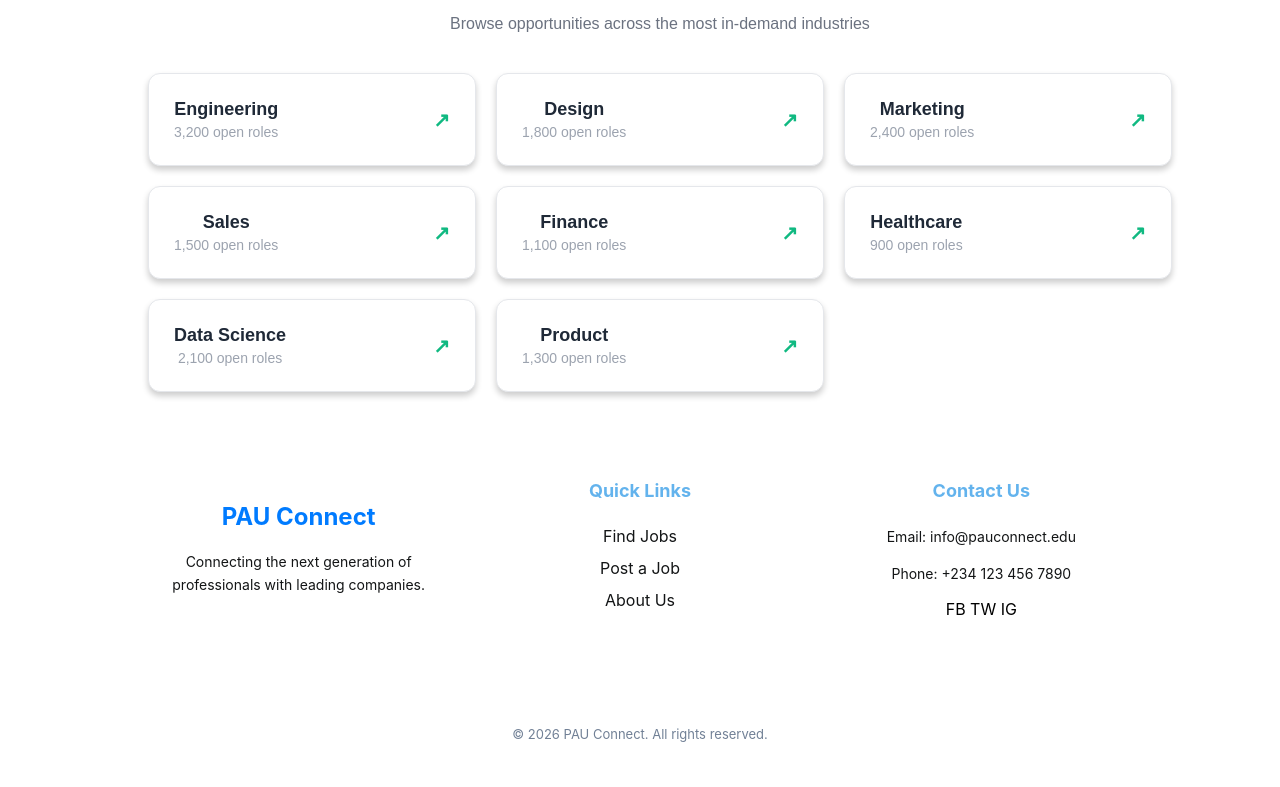
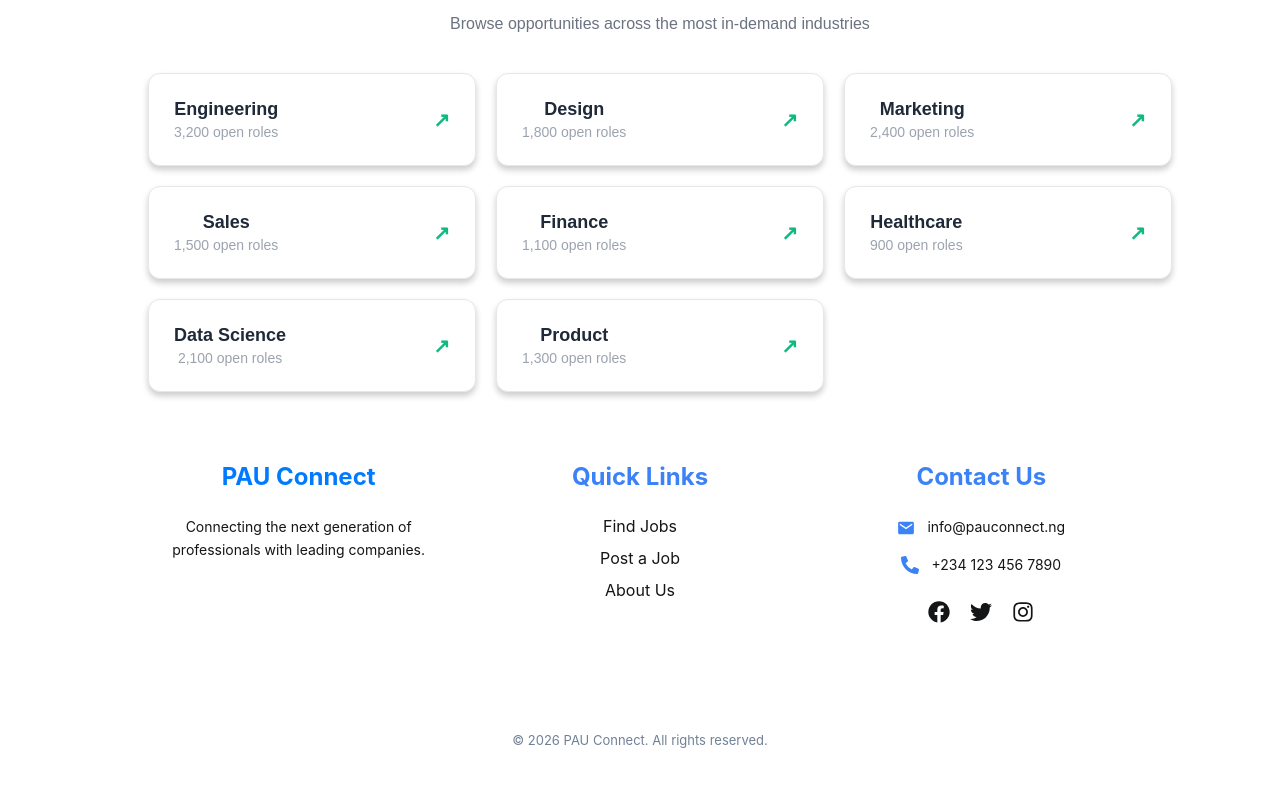
Before and after one commit to Sheismargret/COS-Group-2, a React (Create React App) app in the folder frontend/: page / in a window 1280 px wide. Shown: the part 908-1695 px from the top of the page. Built offline with nearby package versions, Linux system fonts and the light colour scheme.

Commit message:
Footer changes

```diff
--- a/frontend/package.json
+++ b/frontend/package.json
@@ -9,6 +9,7 @@
     "@testing-library/user-event": "^13.5.0",
     "react": "^19.2.5",
     "react-dom": "^19.2.5",
+    "react-icons": "^5.6.0",
     "react-router-dom": "^7.14.2",
     "react-scripts": "5.0.1",
     "web-vitals": "^2.1.4"
--- a/frontend/src/components/Footer.js
+++ b/frontend/src/components/Footer.js
@@ -1,5 +1,7 @@
 import React from 'react';
 import '../styles/Footer.css';
+import { FaFacebook, FaTwitter, FaInstagram, FaPhoneAlt } from 'react-icons/fa';
+import { IoMdMail } from 'react-icons/io';
 
 const Footer = () => {
   return (
@@ -8,7 +10,7 @@ const Footer = () => {
 
         {/* Column 1 */}
         <div className="footer-col">
-          <h5 className="footer-brand"><span className="blue-text">PAU Connect</span></h5>
+          <h3 className="col-title"><span className="blue-text">PAU Connect</span></h3>
           <p className="footer-text">Connecting the next generation of professionals with leading companies.</p>
         </div>
 
@@ -22,17 +24,32 @@ const Footer = () => {
           </ul>
         </div>
 
-        {/* Column 3 */}
+{/* Column 3: Contact */}
         <div className="footer-col">
           <h3 className="col-title">Contact Us</h3>
-          <p className="footer-text">Email: info@pauconnect.edu</p>
-          <p className="footer-text">Phone: +234 123 456 7890</p>
-          <div className="social-links">
-             <span>FB</span> <span>TW</span> <span>IG</span>
+
+          {/* Email with Icon */}
+          <div className="contact-item">
+            <IoMdMail className="contact-icon" />
+            <span className="footer-text">info@pauconnect.ng</span>
+          </div>
+
+          {/* Phone with Icon */}
+          <div className="contact-item">
+            <FaPhoneAlt className="contact-icon" />
+            <span className="footer-text">+234 123 456 7890</span>
+          </div>
+
+          {/* Social Media Row */}
+          <div className="social-links-row">
+             <a href="#" className="social-media-link"><FaFacebook /></a>
+             <a href="#" className="social-media-link"><FaTwitter /></a>
+             <a href="#" className="social-media-link"><FaInstagram /></a>
           </div>
         </div>
 
       </div>
+
 
       <div className="footer-bottom-bar">
         <p>© 2026 PAU Connect. All rights reserved.</p>
--- a/frontend/src/styles/Footer.css
+++ b/frontend/src/styles/Footer.css
@@ -3,9 +3,17 @@
   display: flex !important;   /* THE MAGIC LINE: Forces side-by-side */
   flex-direction: row;        /* Ensures it's a row, not a column */
   justify-content: space-between;
-  align-items: flex-start;
+  align-items: baseline;
   max-width: 1200px;
   margin: 0 auto;
+}
+
+.col-title {
+  font-size: 24px;         /* Same Size */
+  color: #3b82f6;          /* Same Blue Color */
+  margin-bottom: 25px;     /* Same Spacing */
+  font-weight: bold;
+  margin-top: 0; /* Ensures they all start at the same top line */
 }
 
 .footer-col {
@@ -19,11 +27,6 @@
   margin-bottom: 20px;
 }
 
-.col-title {
-  font-size: 18px;
-  color: #63b3ed;            /* Light blue for headings */
-  margin-bottom: 25px;
-}
 
 .footer-list {
   list-style: none !important; /* Removes those annoying dots */
@@ -42,7 +45,9 @@
 
 .footer-list a:hover {
   color: #007bff;
-  text-decoration: underline;
+  display: inline-block;
+  transform: scale(1.05);
+  transition: all 0.3s ease
 }
 
 .footer-text {
@@ -63,3 +68,39 @@
 .blue-text {
   color: #3b82f6;
 }
+
+/* Contact Item Layout (Icon + Text) */
+.contact-item {
+  display: flex;
+  align-items: center; /* Centers icon vertically with text */
+  justify-content: center; /* This centers the icon and text together */
+  gap: 12px;           /* Space between icon and text */
+  margin-bottom: 15px;
+}
+
+.contact-icon {
+  color: #3b82f6;      /* The same blue as your title */
+  font-size: 18px;
+}
+
+/* Social Media Row */
+.social-links-row {
+  display: flex;
+  gap: 20px;
+  margin-top: 25px;
+  justify-content: center; /* Centers the row of icons */
+}
+
+.social-media-link {
+  color: #131516;      /* Matches your text color */
+  font-size: 22px;     /* Size of the social icons */
+  transition: all 0.3s ease;
+  text-decoration: none;
+  display: inline-block;
+}
+
+/* Your Scale Effect! */
+.social-media-link:hover {
+  color: #3b82f6;      /* Turns blue on hover */
+  transform: scale(1.2);
+}
```
Also changed, not shown: 1 other file (tests, documents, lock files or other folders).
